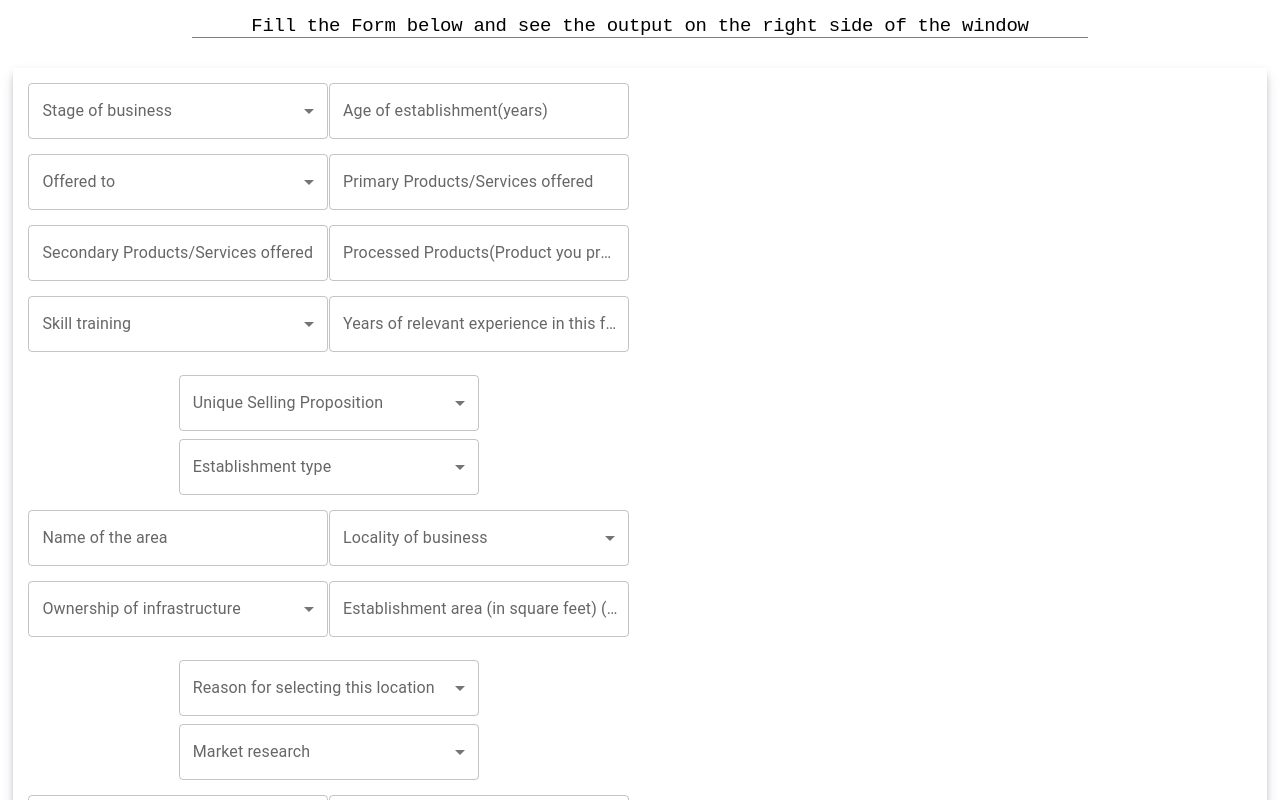
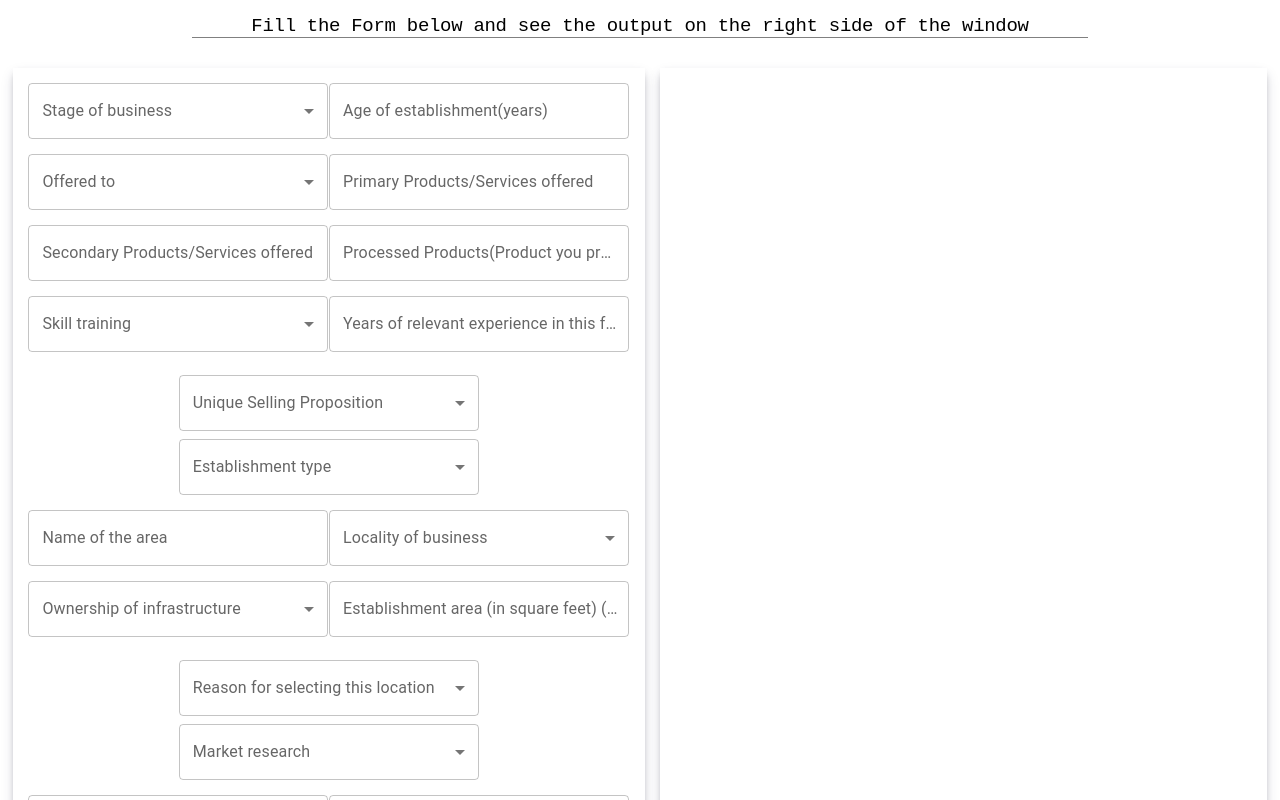
Before and after one commit to Iqbal0786/endores-assignment, a React (Create React App) app: page / in a window 1280 px wide. Shown: the top 800 px of the page. Built offline with nearby package versions, Linux system fonts and the light colour scheme.

Commit message:
some changes

```diff
--- a/src/components/Home.jsx
+++ b/src/components/Home.jsx
@@ -127,10 +127,10 @@ console.log(data.usp);
       borderBottom:"1px solid gray"
    }}
   >Fill the Form below and see the output on the right side of the window </Typography>
-  <Box sx={{width:"98%" , height:"950px" ,margin:"auto", marginTop:"30px"  , boxShadow:" rgba(50, 50, 93, 0.25) 0px 6px 12px -2px, rgba(0, 0, 0, 0.3) 0px 3px 7px -3px" , display:"flex", justifyContent:"space-between" ,gap:"15px" }} >
+  <Box sx={{width:"98%" , height:"950px" ,margin:"auto", marginTop:"30px"   , display:"flex", justifyContent:"space-between" ,gap:"15px" , marginBottom:"100px" }} >
 
     {/* form input box */}
-  <Box sx={{width:"50%" ,height:"100%" ,padding:"15px" }}>
+  <Box sx={{width:"50%" ,height:"100%" ,padding:"15px" , boxShadow:" rgba(50, 50, 93, 0.25) 0px 6px 12px -2px, rgba(0, 0, 0, 0.3) 0px 3px 7px -3px" }}>
    <Box sx={{ width:"100%",display:"flex",justifyContent:"space-evenly", flexWrap:"wrap" , marginBottom:"15px"}}>
    <FormControl  sx={{width:"300px"}}>
         <InputLabel id="demo-simple-select-label">Stage of business</InputLabel>
@@ -449,8 +449,8 @@ console.log(data.usp);
       {/* Sentence box */}
   <Box  sx={{width:"48%" ,height:"100%",
     padding:"15px",
-    overflow: "auto"
-
+    overflow: "auto",
+   boxShadow:" rgba(50, 50, 93, 0.25) 0px 6px 12px -2px, rgba(0, 0, 0, 0.3) 0px 3px 7px -3px"
 
 }}>
   { data.business_stage?<p>Samsung is looking for {data.business_stage} their business of Electronics and Communications.</p>:""}
```
